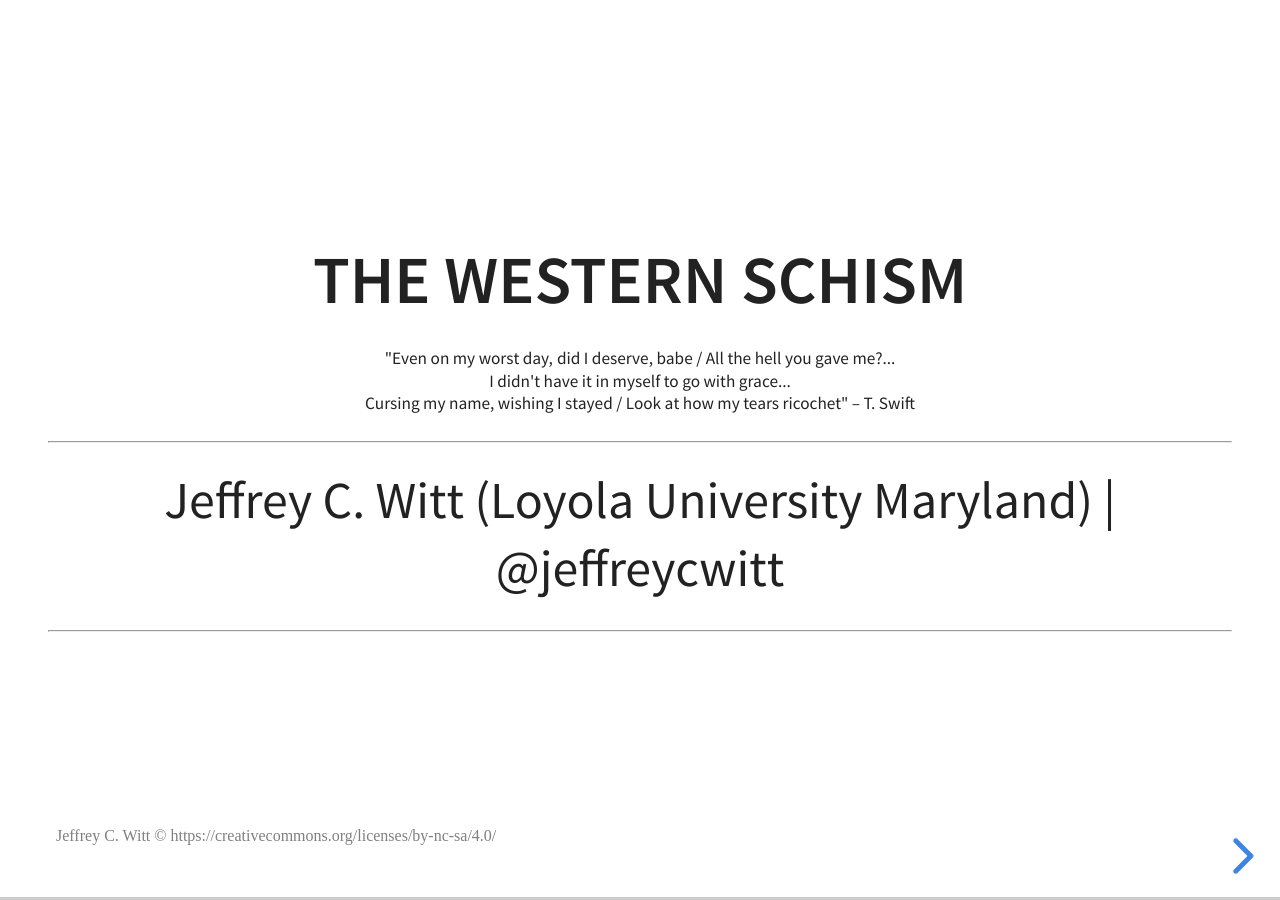
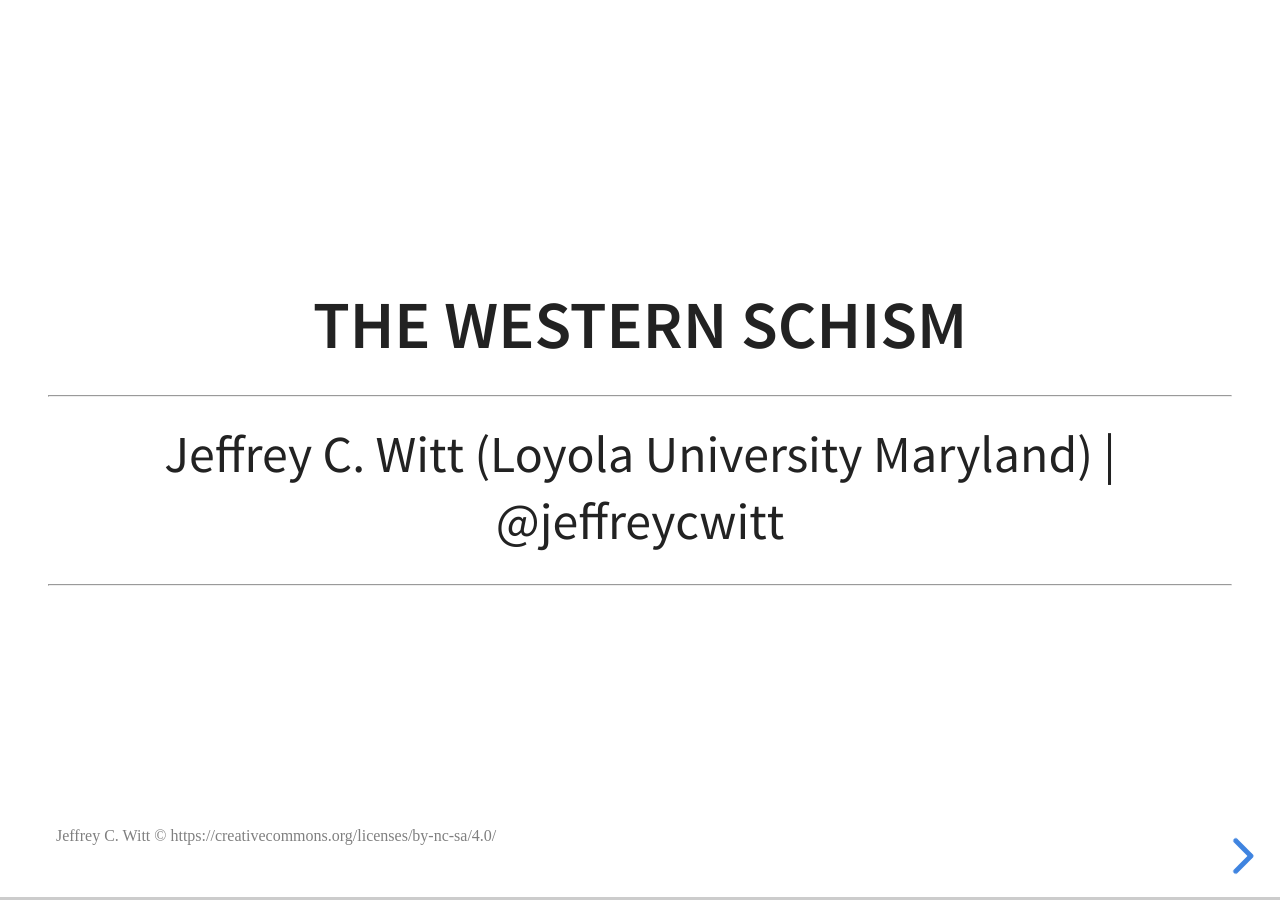
Before and after one commit to jeffreycwitt/jeffreycwitt.github.io, a Jekyll site: the page built from _slides/the-western-schism.html, in a window 1280 px wide. Built offline with Jekyll 4.4.1, drawn with Linux system fonts in a browser that asks for light colours.

Commit message:
updated schism slides

```diff
--- a/_slides/the-western-schism.html
+++ b/_slides/the-western-schism.html
@@ -9,8 +9,6 @@ tags: teaching
 
 <section>
 <h3>The Western Schism</h3>
-<p style="font-size: 14px">"Even on my worst day, did I deserve, babe / All the hell you gave me?...<br/>I didn't have it in myself to go with grace...<br/>Cursing my name, wishing I stayed
-  / Look at how my tears ricochet" – T. Swift </p>
 <hr/>
 <p>Jeffrey C. Witt (Loyola University Maryland) | @jeffreycwitt</p>
 <hr/>
```
